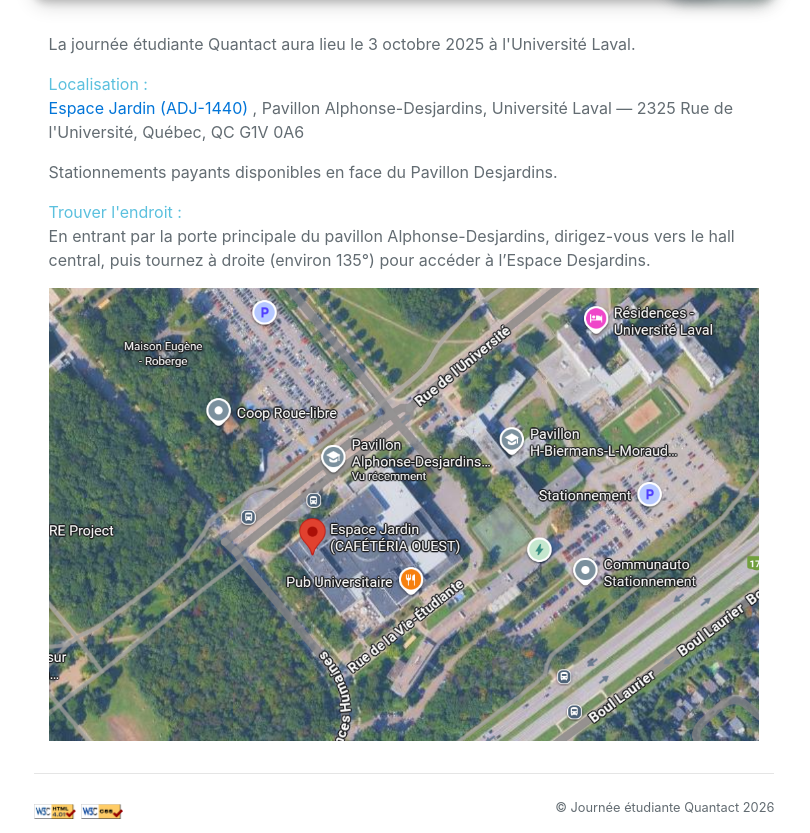
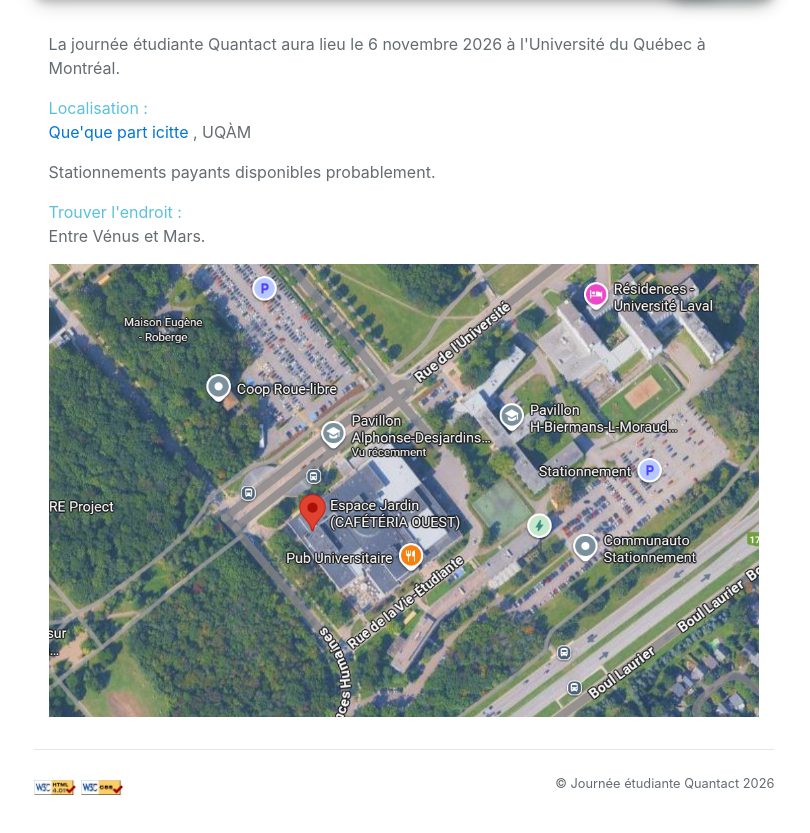
Before and after one commit to XavLef/Quantact_2026, a Jekyll site: the page built from venue.html, in a window 1280 px wide. Shown: the part 322-1155 px from the top of the page, without its empty margins (236-1046 px from the left). Built offline with Jekyll 4.4.1, drawn with Linux system fonts in a browser that asks for light colours; nearby versions of some CDN libraries; after the commit the page ends 1131 px from its top, so only the background shows below that.

Commit message:
Update event details and location for Quantact Day

```diff
--- a/venue.html
+++ b/venue.html
@@ -8,9 +8,9 @@ slide_id: 0
     <div class="col text-muted">
 
       <p class="i18n"
-         data-fr="La journée étudiante Quantact aura lieu le 3 octobre 2025 à l'Université Laval."
-         data-en="The Quantact Student Day will take place on October 3, 2025 at Université Laval.">
-        La journée étudiante Quantact aura lieu le 3 octobre 2025 à l'Université Laval.
+         data-fr="La journée étudiante Quantact aura lieu le 6 novembre 2026 à l'Université du Québec à Montréal."
+         data-en="The Quantact Student Day will take place on November 6, 2026 at Université du Québec à Montréal.">
+        La journée étudiante Quantact aura lieu le 6 novembre 2026 à l'Université du Québec à Montréal.
       </p>
 
       <div class="text-info i18n"
@@ -20,20 +20,20 @@ slide_id: 0
       </div>
 
       <p>
-        <a href="https://www.sc.ulaval.ca/logistique-et-salles-evenementielles/salles-evenementielles/salle-adj-1440">
-          Espace Jardin (ADJ-1440)
+        <a href="https://uqam.ca/">
+          Que'que part icitte
         </a>,
         <span class="i18n"
-              data-fr="Pavillon Alphonse-Desjardins, Université Laval — 2325 Rue de l'Université, Québec, QC G1V 0A6"
-              data-en="Alphonse-Desjardins Pavilion, Université Laval — 2325 Rue de l'Université, Québec, QC G1V 0A6">
-          Pavillon Alphonse-Desjardins, Université Laval — 2325 Rue de l'Université, Québec, QC G1V 0A6
+              data-fr="UQÀM"
+              data-en="UQÀM">
+          UQÀM
         </span>
       </p>
 
       <p class="i18n"
-         data-fr="Stationnements payants disponibles en face du Pavillon Desjardins."
-         data-en="Paid parking is available opposite the Desjardins Pavilion.">
-        Stationnements payants disponibles en face du Pavillon Desjardins.
+         data-fr="Stationnements payants disponibles probablement."
+         data-en="Paid parking is probably available.">
+        Stationnements payants disponibles probablement.
       </p>
 
       <div class="text-info i18n"
@@ -43,9 +43,9 @@ slide_id: 0
       </div>
 
       <p class="i18n"
-         data-fr="En entrant par la porte principale du pavillon Alphonse-Desjardins, dirigez-vous vers le hall central, puis tournez à droite (environ 135°) pour accéder à l’Espace Desjardins."
-         data-en="Enter through the main doors of the Alphonse-Desjardins Pavilion, walk to the central hall, then turn right (about 135°) to reach Espace Desjardins.">
-        En entrant par la porte principale du pavillon Alphonse-Desjardins, dirigez-vous vers le hall central, puis tournez à droite (environ 135°) pour accéder à l’Espace Desjardins.
+         data-fr="Entre Vénus et Mars."
+         data-en="Betweem Venus and Mars.">
+        Entre Vénus et Mars.
       </p>
 
       <img class="img-fluid" src="{{ '/assets/images/direction.png' | relative_url }}" alt="direction">
```
